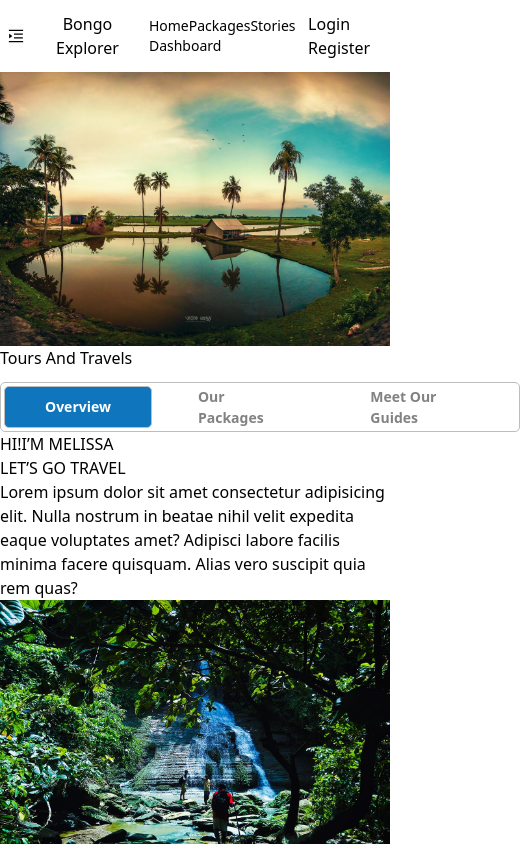
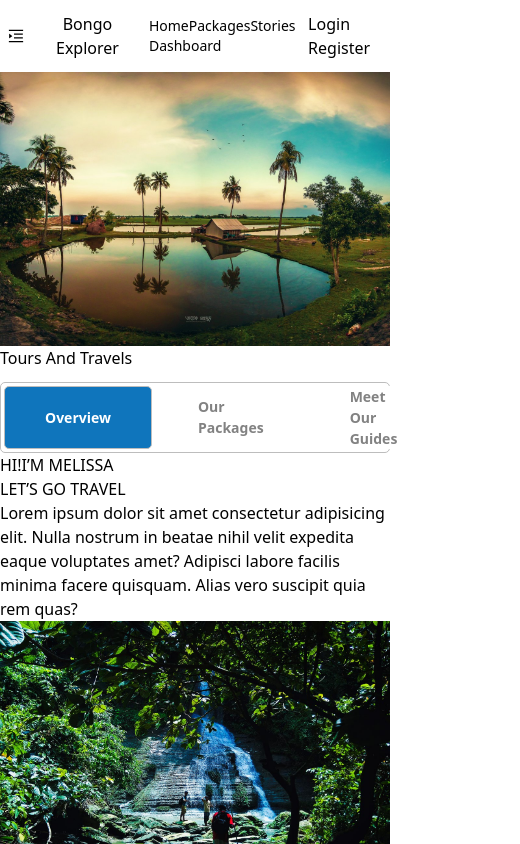
Before and after one commit to Sadi73/bongo-explorer, a React (Vite) app: page / in a window 390 px wide. Shown: the top 844 px of the page, 520 px wide, since content can reach past the window. Built offline with nearby package versions, Linux system fonts and the light colour scheme.

Commit message:
some style modified

```diff
--- a/src/Layout/Root/Homepage/TourAndTravel/Packages.jsx
+++ b/src/Layout/Root/Homepage/TourAndTravel/Packages.jsx
@@ -4,7 +4,7 @@ import { Link } from 'react-router-dom';
 
 const Packages = () => {
     return (
-        <div className='grid grid-cols-1 md:grid-cols-2 gap-5 mt-10'>
+        <div className='grid grid-cols-1 md:grid-cols-2 gap-5 mt-10 px-5 md:px-0'>
             <div className='flex border gap-5'>
                 <img src={image} alt="" className='w-1/2' />
                 <div className='flex flex-col p-3'>
--- a/src/Layout/Root/Homepage/TourAndTravel/TourTravel.jsx
+++ b/src/Layout/Root/Homepage/TourAndTravel/TourTravel.jsx
@@ -22,13 +22,13 @@ const TourTravel = () => {
 
 
     return (
-        <div className='md:w-[80%] mx-auto my-20 h-screen'>
+        <div className='md:w-[80%] mx-auto my-20 min-h-screen'>
             <h1 className='text-3xl font-semibold text-center'>Tours And Travels</h1>
 
 
             <div style={{ background: 'white', paddingTop: '12px' }}>
 
-                <div style={{ display: 'flex', width: '520px', margin: 'auto', border: '1px solid #BDBDBD', borderRadius: '5px', minHeight: '45px' }}>
+                <div style={{ display: 'flex', maxWidth: '520px', margin: 'auto', border: '1px solid #BDBDBD', borderRadius: '5px', minHeight: '45px' }}>
                     <div style={{
                         ...styles.toggleBarItem,
                         border: selectedView === 'Overview' ? '1px solid #BDBDBD' : 'none',
--- a/src/Layout/Root/Root.jsx
+++ b/src/Layout/Root/Root.jsx
@@ -6,9 +6,11 @@ import Footer from '../Footer/Footer';
 const Root = () => {
     return (
         <div>
-            <Navbar/>
-            <Outlet/>
-            <Footer/>
+            <Navbar />
+            <div className='min-h-screen'>
+                <Outlet />
+            </div>
+            <Footer />
         </div>
     );
 };
```
